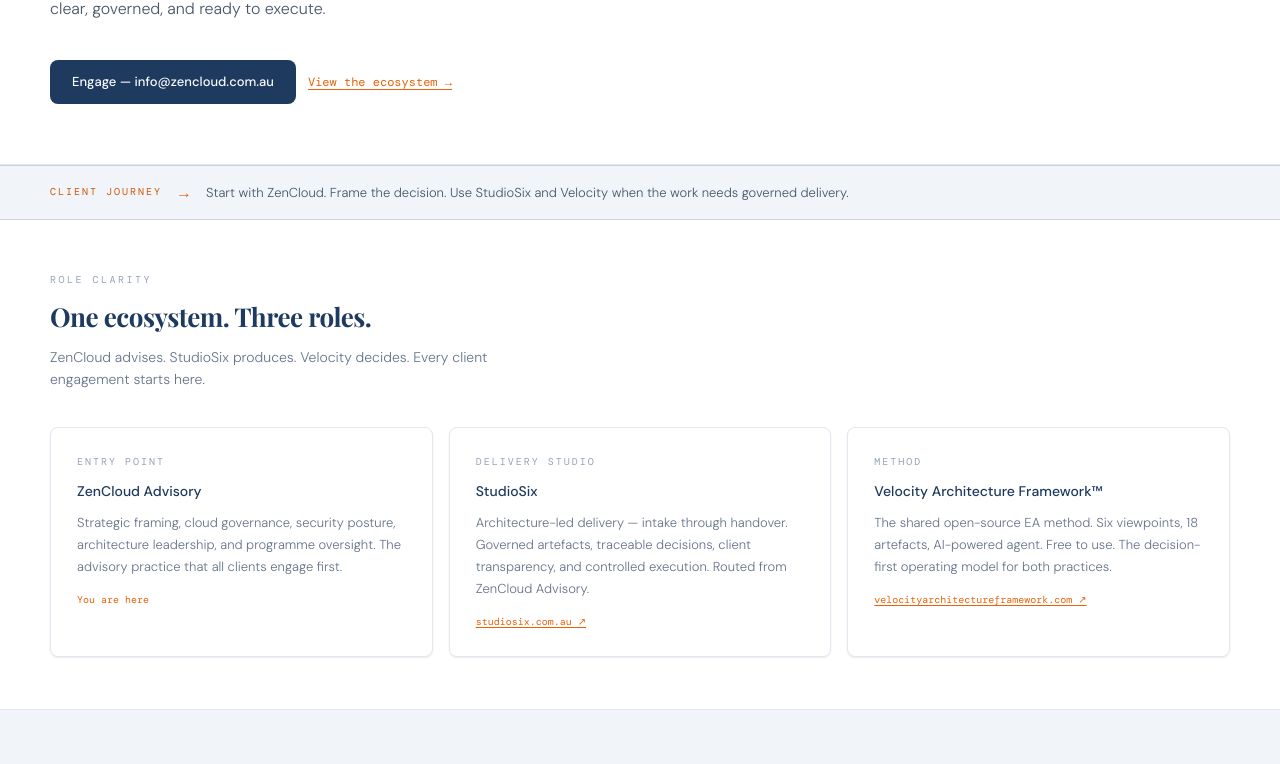
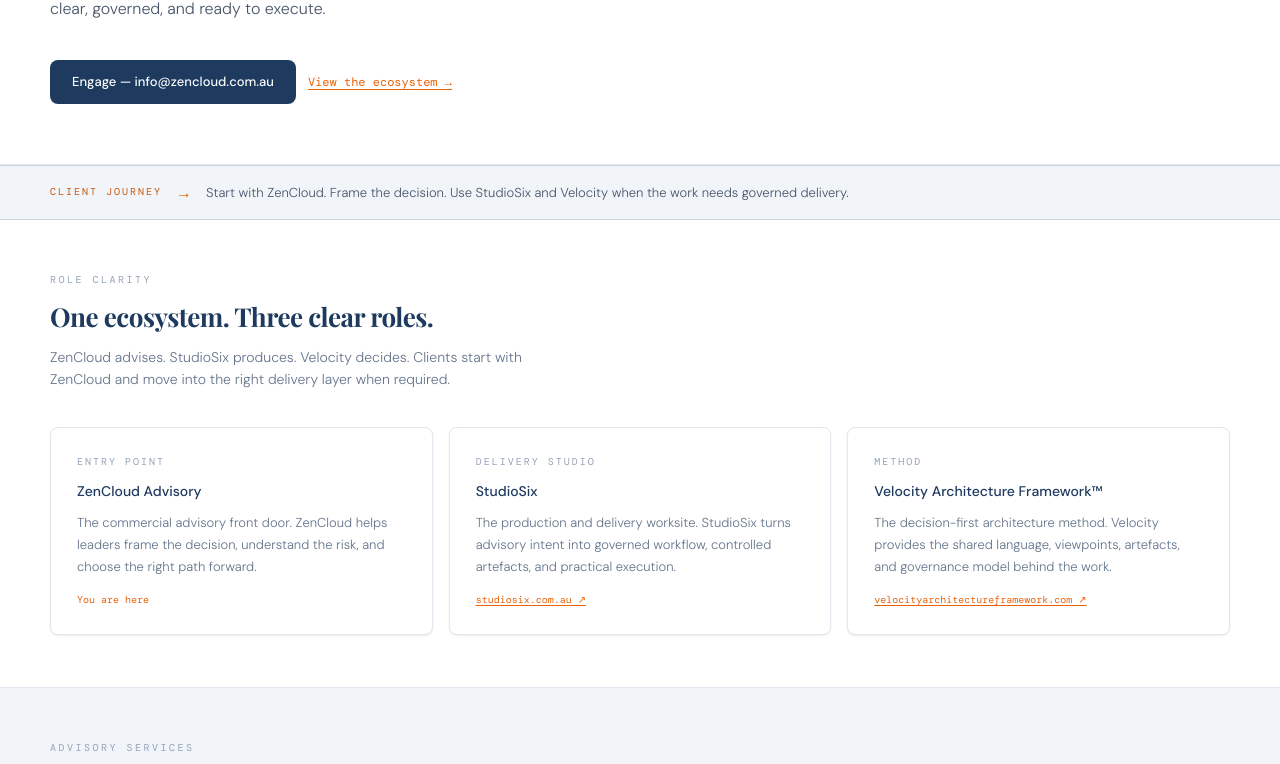
Before and after one commit to ZenCloudAU/zencloud-advisory, a React (Vite) app: page / in a window 1280 px wide. Shown: the part 384-1148 px from the top of the page. Built offline with nearby package versions, Linux system fonts and the light colour scheme; a web font is replaced by a local one.

Commit message:
Refine ZenCloud role clarity copy

```diff
--- a/src/components/RoleClarity.tsx
+++ b/src/components/RoleClarity.tsx
@@ -2,21 +2,21 @@
   {
     tag: 'ENTRY POINT',
     name: 'ZenCloud Advisory',
-    body: 'Strategic framing, cloud governance, security posture, architecture leadership, and programme oversight. The advisory practice that all clients engage first.',
+    body: 'The commercial advisory front door. ZenCloud helps leaders frame the decision, understand the risk, and choose the right path forward.',
     linkText: 'You are here',
     href: null,
   },
   {
     tag: 'DELIVERY STUDIO',
     name: 'StudioSix',
-    body: 'Architecture-led delivery — intake through handover. Governed artefacts, traceable decisions, client transparency, and controlled execution. Routed from ZenCloud Advisory.',
+    body: 'The production and delivery worksite. StudioSix turns advisory intent into governed workflow, controlled artefacts, and practical execution.',
     linkText: 'studiosix.com.au ↗',
     href: 'https://studiosix.com.au',
   },
   {
     tag: 'METHOD',
     name: 'Velocity Architecture Framework™',
-    body: 'The shared open-source EA method. Six viewpoints, 18 artefacts, AI-powered agent. Free to use. The decision-first operating model for both practices.',
+    body: 'The decision-first architecture method. Velocity provides the shared language, viewpoints, artefacts, and governance model behind the work.',
     linkText: 'velocityarchitectureframework.com ↗',
     href: 'https://velocityarchitectureframework.com',
   },
@@ -39,12 +39,12 @@
         <h2 style={{
           fontFamily: 'var(--font-display)', fontSize: 26, fontWeight: 700,
           letterSpacing: '-0.5px', color: 'var(--text-primary)', marginBottom: 8,
-        }}>One ecosystem. Three roles.</h2>
+        }}>One ecosystem. Three clear roles.</h2>
 
         <p style={{
           fontFamily: 'var(--font-body)', fontSize: 14, fontWeight: 300,
-          color: 'var(--text-muted)', maxWidth: 480, marginBottom: 36,
-        }}>ZenCloud advises. StudioSix produces. Velocity decides. Every client engagement starts here.</p>
+          color: 'var(--text-muted)', maxWidth: 520, marginBottom: 36,
+        }}>ZenCloud advises. StudioSix produces. Velocity decides. Clients start with ZenCloud and move into the right delivery layer when required.</p>
 
         <div style={{ display: 'grid', gridTemplateColumns: 'repeat(3, 1fr)', gap: 16 }}>
           {cells.map(cell => (
```
